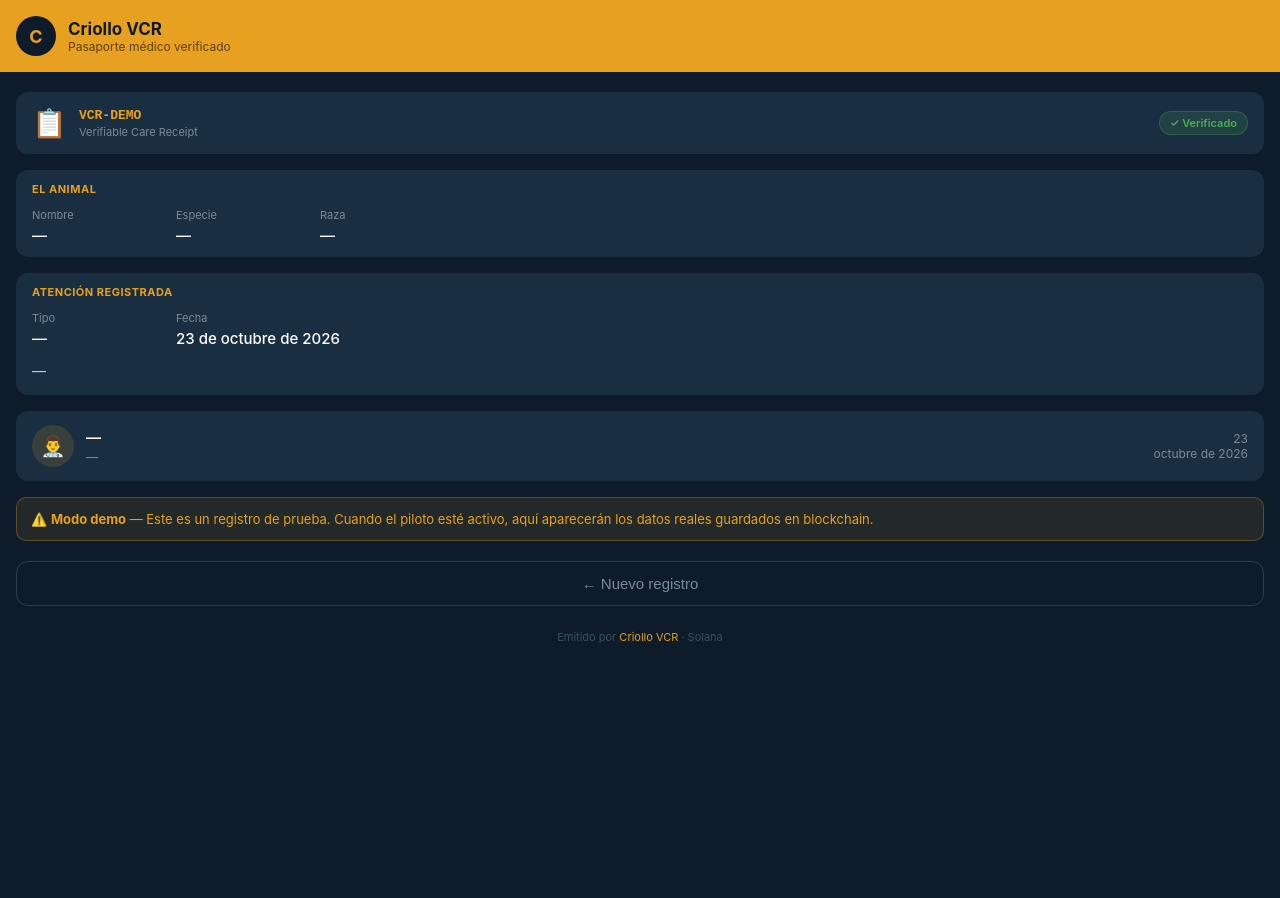
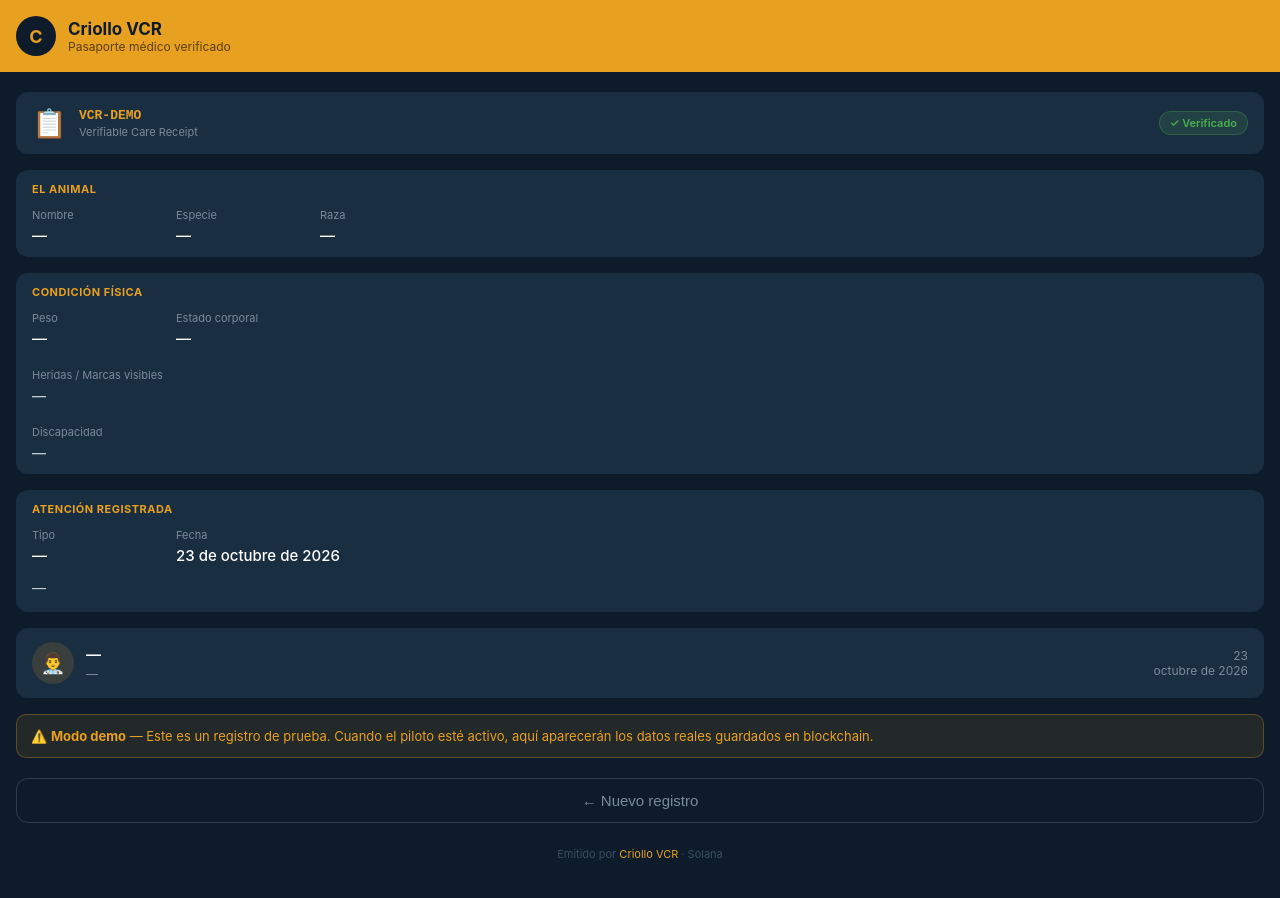
Before and after one commit to todoencadena/Criollo-vcr-engine, a website: page pasaporte.html in a window 1280 px wide. Before the commit the page ends 800 px from the top, so only its background shows below. Drawn offline with Linux system fonts and the light colour scheme; no server answers.

Commit message:
Add physical condition section to pasaporte.html

```diff
--- a/pasaporte.html
+++ b/pasaporte.html
@@ -192,6 +192,33 @@
   </div>
 </div>
 
+<!-- Condición física -->
+<div class="section" id="seccion-fisica">
+  <div class="section-title">Condición física</div>
+  <div class="row">
+    <div class="field">
+      <label>Peso</label>
+      <span id="d-peso">—</span>
+    </div>
+    <div class="field">
+      <label>Estado corporal</label>
+      <span id="d-ec">—</span>
+    </div>
+  </div>
+  <div class="row">
+    <div class="field" style="min-width:100%">
+      <label>Heridas / Marcas visibles</label>
+      <span id="d-heridas" style="font-size:14px;color:#c0cdd8">—</span>
+    </div>
+  </div>
+  <div class="row">
+    <div class="field" style="min-width:100%">
+      <label>Discapacidad</label>
+      <span id="d-disc" style="font-size:14px;color:#c0cdd8">—</span>
+    </div>
+  </div>
+</div>
+
 <!-- Tipo de atención -->
 <div class="section">
   <div class="section-title">Atención registrada</div>
@@ -240,6 +267,10 @@
   const nombre  = p.get('nombre')  || '—';
   const especie = p.get('especie') || '—';
   const raza    = p.get('raza')    || '—';
+  const peso    = p.get('peso')    || '—';
+  const ec      = p.get('ec')      || '—';
+  const heridas = p.get('heridas') || '—';
+  const disc    = p.get('disc')    || '—';
   const tipo    = p.get('tipo')    || '—';
   const obs     = p.get('obs')     || '—';
   const vet     = p.get('vet')     || '—';
@@ -255,14 +286,23 @@
     desparasitacion:'🌿 Desparasitación'
   };
 
+  const ecLabel = {
+    muy_delgado: 'Muy delgado', delgado: 'Delgado',
+    ideal: 'Ideal ✓', sobrepeso: 'Sobrepeso', obeso: 'Obeso'
+  };
+
   document.getElementById('vcr-id-display').textContent = vcrId;
-  document.getElementById('d-nombre').textContent  = nombre;
-  document.getElementById('d-especie').textContent = especieLabel[especie] || especie;
-  document.getElementById('d-raza').textContent    = raza;
-  document.getElementById('d-tipo').textContent    = tipoLabel[tipo] || tipo;
-  document.getElementById('d-obs').textContent     = obs;
-  document.getElementById('d-vet').textContent     = vet;
-  document.getElementById('d-clinica').textContent = clinica;
+  document.getElementById('d-nombre').textContent   = nombre;
+  document.getElementById('d-especie').textContent  = especieLabel[especie] || especie;
+  document.getElementById('d-raza').textContent     = raza;
+  document.getElementById('d-peso').textContent     = peso;
+  document.getElementById('d-ec').textContent       = ecLabel[ec] || ec;
+  document.getElementById('d-heridas').textContent  = heridas;
+  document.getElementById('d-disc').textContent     = disc;
+  document.getElementById('d-tipo').textContent     = tipoLabel[tipo] || tipo;
+  document.getElementById('d-obs').textContent      = obs;
+  document.getElementById('d-vet').textContent      = vet;
+  document.getElementById('d-clinica').textContent  = clinica;
 
   // Fecha de hoy
   const hoy = new Date();
@@ -282,13 +322,17 @@
     .then(d => {
       if (d.vcr_id) {
         // Datos reales del servidor — sobreescribimos los de la URL
-        document.getElementById('d-nombre').textContent  = d.animal_nombre;
-        document.getElementById('d-especie').textContent = especieLabel[d.animal_especie] || d.animal_especie || '—';
-        document.getElementById('d-raza').textContent    = d.animal_raza || '—';
-        document.getElementById('d-tipo').textContent    = tipoLabel[d.tipo_atencion] || d.tipo_atencion;
-        document.getElementById('d-obs').textContent     = d.observaciones || '—';
-        document.getElementById('d-vet').textContent     = d.vet_nombre;
-        document.getElementById('d-clinica').textContent = d.vet_clinica;
+        document.getElementById('d-nombre').textContent   = d.animal_nombre;
+        document.getElementById('d-especie').textContent  = especieLabel[d.animal_especie] || d.animal_especie || '—';
+        document.getElementById('d-raza').textContent     = d.animal_raza || '—';
+        document.getElementById('d-peso').textContent     = d.peso || '—';
+        document.getElementById('d-ec').textContent       = ecLabel[d.estado_corporal] || d.estado_corporal || '—';
+        document.getElementById('d-heridas').textContent  = d.heridas_marcas || '—';
+        document.getElementById('d-disc').textContent     = d.discapacidad || '—';
+        document.getElementById('d-tipo').textContent     = tipoLabel[d.tipo_atencion] || d.tipo_atencion;
+        document.getElementById('d-obs').textContent      = d.observaciones || '—';
+        document.getElementById('d-vet').textContent      = d.vet_nombre;
+        document.getElementById('d-clinica').textContent  = d.vet_clinica;
         // Cuando carga del servidor, ocultamos el banner demo
         document.getElementById('demo-banner').style.display = 'none';
         document.title = `Pasaporte de ${d.animal_nombre} — Criollo VCR`;
```
